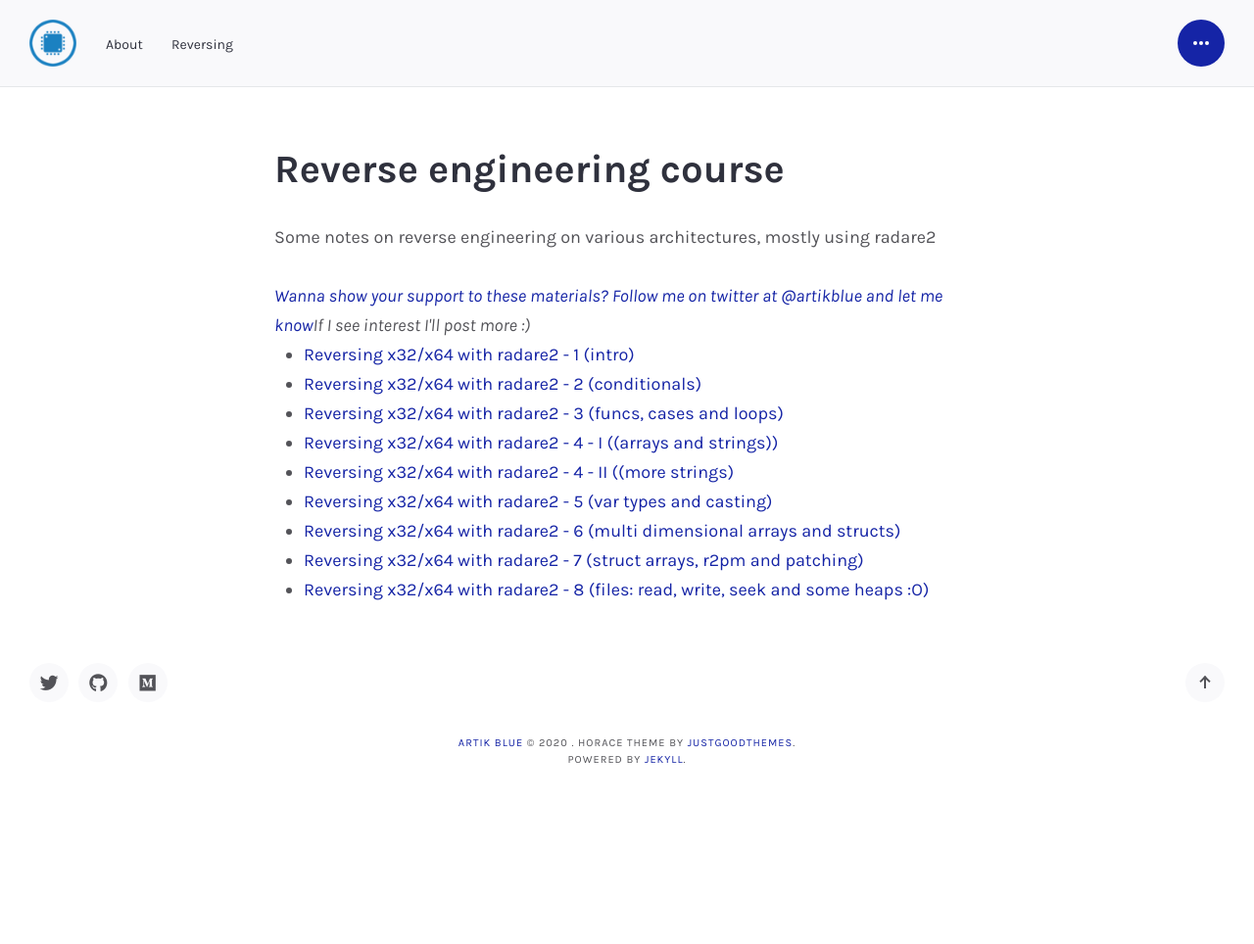
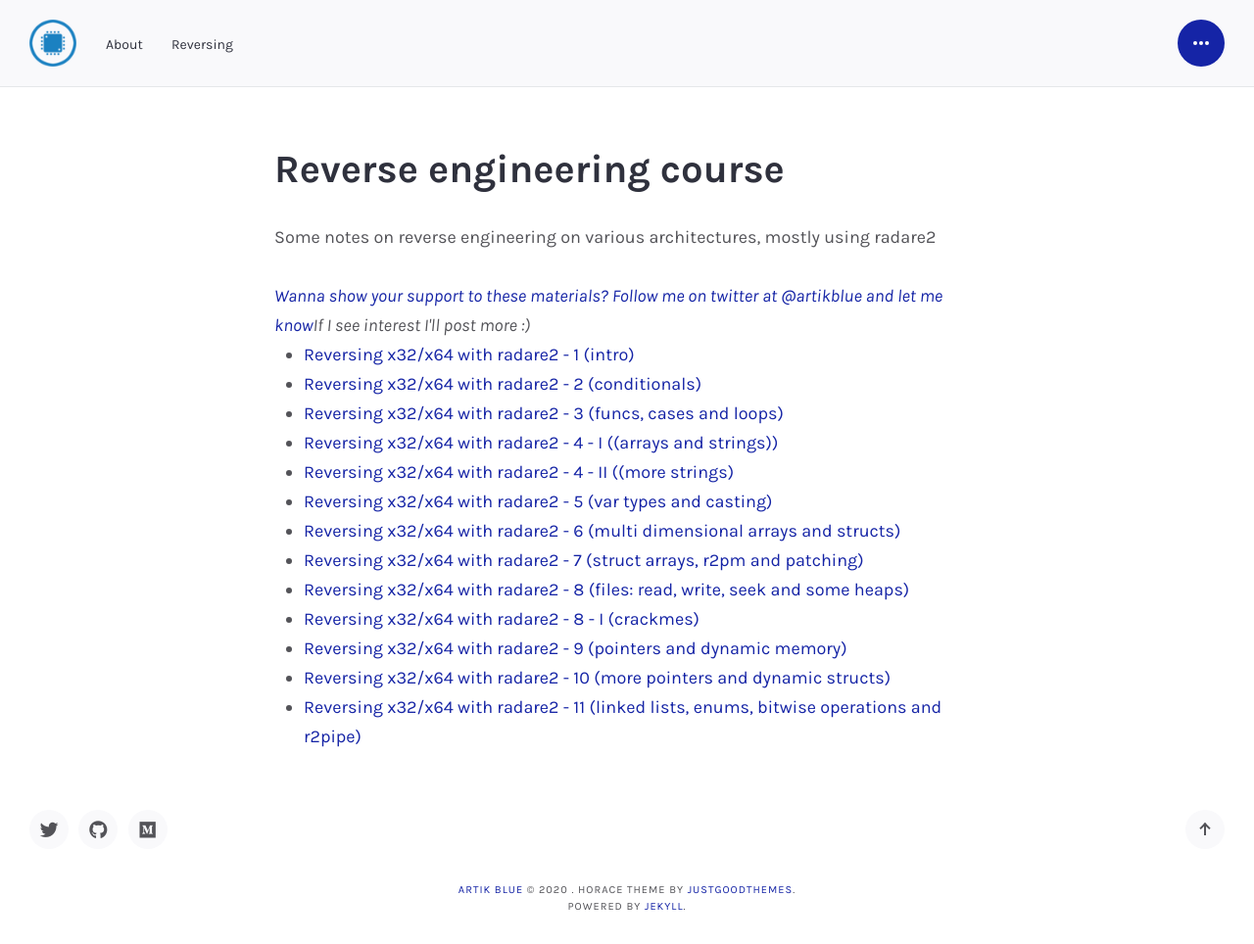
Before and after one commit to artikblue/artikblue.github.io, a Jekyll site: the page built from reversing.md, in a window 1280 px wide. Shown: the whole page at 98% size. Built offline with Jekyll 4.4.1, drawn with Linux system fonts in a browser that asks for light colours; some web fonts are replaced; before the commit the page ends 900 px from its top, so only the background shows below that.

Commit message:
reversing course

```diff
--- a/reversing.md
+++ b/reversing.md
@@ -20,5 +20,10 @@ comments: false
   <li><a href="https://artik.blue/reversing-radare-5">Reversing x32/x64 with radare2 - 5 (var types and casting)</a></li>
   <li><a href="https://artik.blue/reversing-radare-6">Reversing x32/x64 with radare2 - 6 (multi dimensional arrays and structs)</a></li>
   <li><a href="https://artik.blue/reversing-radare-7">Reversing x32/x64 with radare2 - 7 (struct arrays, r2pm and patching)</a></li>
-  <li><a href="https://artik.blue/reversing-radare-8">Reversing x32/x64 with radare2 - 8 (files: read, write, seek and some heaps :O)</a></li>
+  <li><a href="https://artik.blue/reversing-radare-8">Reversing x32/x64 with radare2 - 8 (files: read, write, seek and some heaps)</a></li>
+  <li><a href="https://artik.blue/reversing-radare-8-i">Reversing x32/x64 with radare2 - 8 - I (crackmes)</a></li>
+  <li><a href="https://artik.blue/reversing-radare-9">Reversing x32/x64 with radare2 - 9 (pointers and dynamic memory)</a></li>
+  <li><a href="https://artik.blue/reversing-radare-10">Reversing x32/x64 with radare2 - 10 (more pointers and dynamic structs)</a></li>
+  <li><a href="https://artik.blue/reversing-radare-11">Reversing x32/x64 with radare2 - 11 (linked lists, enums, bitwise operations and r2pipe)</a></li>
+
 </ul>
```
Also changed, not shown: _pages/reversing.md (+6 -1 lines).
